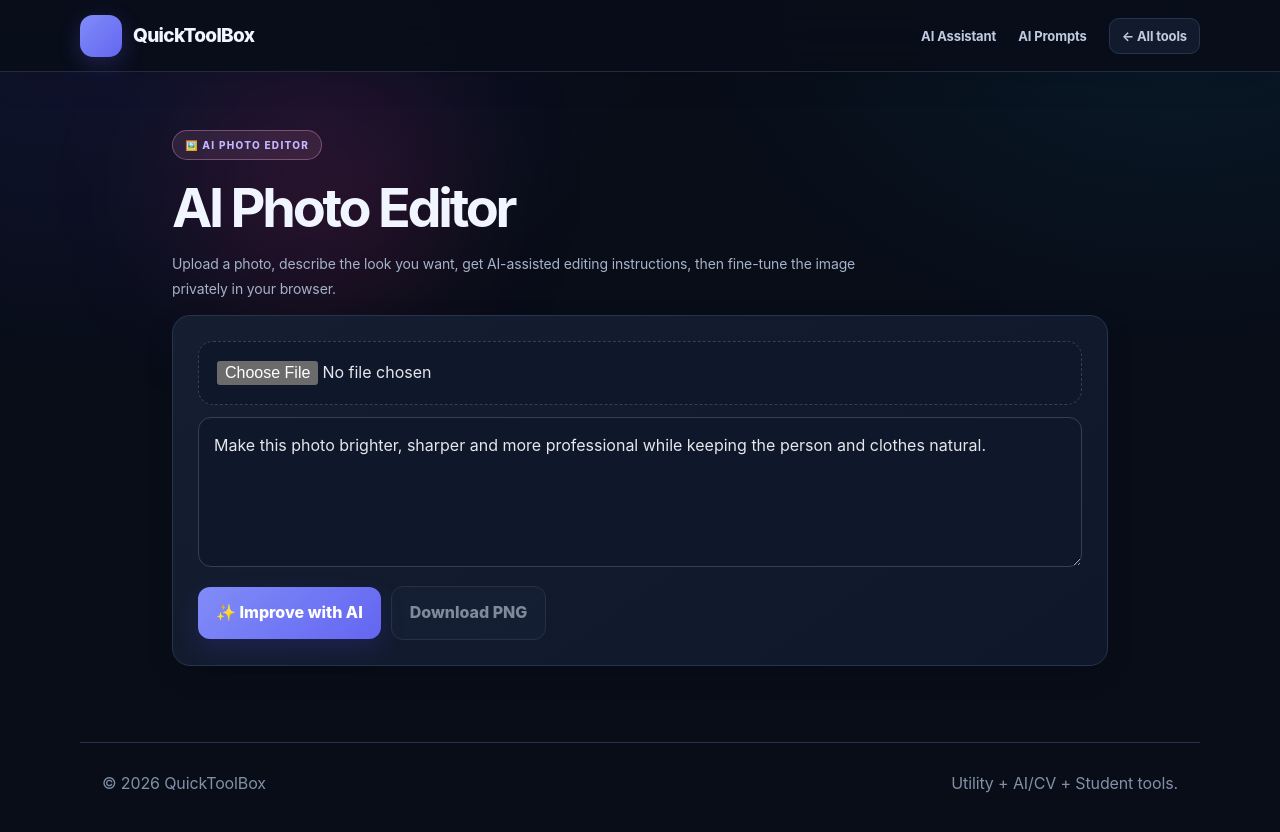
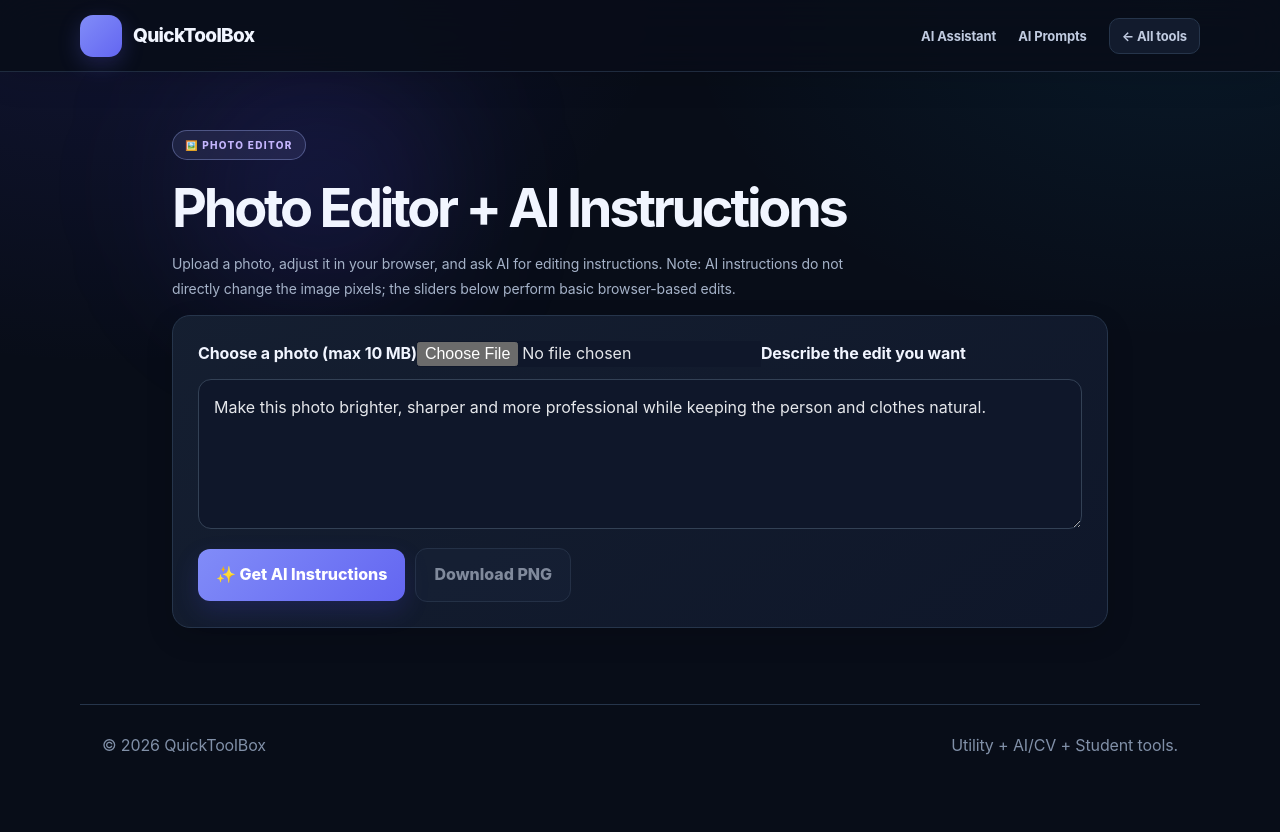
Before and after one commit to Afifarman/QuickToolBox, a Next.js app: page /ai-photo-editor in a window 1280 px wide. Shown: the top 832 px of the page. After the commit the page ends 805 px from the top, so only its background shows below. Built offline with nearby package versions, Linux system fonts and the light colour scheme; no server answers.

Commit message:
fix: preserve AI photo editor safeguards on latest main

```diff
--- a/app/ai-photo-editor/page.js
+++ b/app/ai-photo-editor/page.js
@@ -2,6 +2,8 @@
 
 import Link from 'next/link';
 import { useEffect, useRef, useState } from 'react';
+
+const MAX_IMAGE_BYTES = 10 * 1024 * 1024;
 
 export default function AIPhotoEditor() {
   const canvasRef = useRef(null);
@@ -12,50 +14,97 @@ export default function AIPhotoEditor() {
   const [saturation, setSaturation] = useState(100);
   const [blur, setBlur] = useState(0);
   const [aiTip, setAiTip] = useState('');
+  const [aiError, setAiError] = useState('');
+  const [aiBusy, setAiBusy] = useState(false);
+  const [imageError, setImageError] = useState('');
 
   useEffect(() => {
-    if (!src || !canvasRef.current) return;
+    if (!src || !canvasRef.current) return undefined;
     const img = new Image();
+    let cancelled = false;
     img.onload = () => {
+      if (cancelled || !canvasRef.current) return;
       const canvas = canvasRef.current;
       const max = 1400;
       const scale = Math.min(1, max / Math.max(img.width, img.height));
-      canvas.width = Math.round(img.width * scale);
-      canvas.height = Math.round(img.height * scale);
+      canvas.width = Math.max(1, Math.round(img.width * scale));
+      canvas.height = Math.max(1, Math.round(img.height * scale));
       const ctx = canvas.getContext('2d');
+      if (!ctx) {
+        setImageError('এই ব্রাউজারে ছবি সম্পাদনার canvas চালু করা যায়নি। অন্য ব্রাউজারে চেষ্টা করুন।');
+        return;
+      }
+      ctx.clearRect(0, 0, canvas.width, canvas.height);
       ctx.filter = `brightness(${brightness}%) contrast(${contrast}%) saturate(${saturation}%) blur(${blur}px)`;
       ctx.drawImage(img, 0, 0, canvas.width, canvas.height);
+      setImageError('');
+    };
+    img.onerror = () => {
+      if (!cancelled) setImageError('ছবিটি খোলা যায়নি। অন্য JPG, PNG বা WebP ছবি নির্বাচন করুন।');
     };
     img.src = src;
+    return () => { cancelled = true; };
   }, [src, brightness, contrast, saturation, blur]);
+
+  useEffect(() => () => {
+    if (src.startsWith('blob:')) URL.revokeObjectURL(src);
+  }, [src]);
 
   function upload(e) {
     const file = e.target.files?.[0];
+    setAiTip('');
+    setAiError('');
+    setImageError('');
     if (!file) return;
+    if (!file.type.startsWith('image/')) {
+      setImageError('একটি image ফাইল নির্বাচন করুন।');
+      e.target.value = '';
+      return;
+    }
+    if (file.size > MAX_IMAGE_BYTES) {
+      setImageError('ছবির আকার ১০ MB-এর মধ্যে রাখুন।');
+      e.target.value = '';
+      return;
+    }
     setSrc(URL.createObjectURL(file));
   }
 
   async function improvePrompt() {
-    setAiTip('Generating editing instructions…');
+    setAiBusy(true);
+    setAiTip('');
+    setAiError('');
     try {
       const res = await fetch('/api/ai', {
         method: 'POST',
         headers: { 'Content-Type': 'application/json' },
         body: JSON.stringify({ prompt: `Turn this photo editing request into a precise, safe image-editing instruction. Request: ${prompt}` })
       });
-      const data = await res.json();
-      setAiTip(data.text || 'Try natural lighting, realistic skin tones, sharper details and a clean background.');
-    } catch {
-      setAiTip('Suggested edit: improve lighting and clarity, keep natural skin tones, preserve identity, clothing and composition.');
+      const data = await res.json().catch(() => ({}));
+      if (!res.ok || typeof data.text !== 'string' || !data.text.trim()) {
+        throw new Error(data.error || 'AI পরিষেবা এখন নির্দেশনা তৈরি করতে পারেনি। কিছুক্ষণ পরে আবার চেষ্টা করুন।');
+      }
+      setAiTip(data.text.trim());
+    } catch (error) {
+      setAiError(error?.message || 'AI পরিষেবায় সংযোগ করা যায়নি। আবার চেষ্টা করুন।');
+    } finally {
+      setAiBusy(false);
     }
   }
 
   function download() {
-    if (!canvasRef.current) return;
-    const a = document.createElement('a');
-    a.download = 'quicktoolbox-ai-photo-edit.png';
-    a.href = canvasRef.current.toDataURL('image/png');
-    a.click();
+    const canvas = canvasRef.current;
+    if (!canvas || !src || !canvas.width || !canvas.height) {
+      setImageError('ডাউনলোডের আগে একটি ছবি আপলোড করে এডিটর তৈরি হতে দিন।');
+      return;
+    }
+    try {
+      const a = document.createElement('a');
+      a.download = 'quicktoolbox-photo-edit.png';
+      a.href = canvas.toDataURL('image/png');
+      a.click();
+    } catch {
+      setImageError('ছবিটি ডাউনলোড করা যায়নি। আবার আপলোড করে চেষ্টা করুন।');
+    }
   }
 
   return (
@@ -64,29 +113,33 @@ export default function AIPhotoEditor() {
         <Link className="brand" href="/"><b>Q</b> QuickToolBox</Link>
         <nav><Link href="/ai">AI Assistant</Link><Link href="/ai-prompts">AI Prompts</Link><Link href="/">← All tools</Link></nav>
       </header>
-      <main className="ai-page ai-page-photo-editor">
-        <small>🖼️ AI PHOTO EDITOR</small>
-        <h1>AI Photo Editor</h1>
-        <p>Upload a photo, describe the look you want, get AI-assisted editing instructions, then fine-tune the image privately in your browser.</p>
+      <main className="ai-page">
+        <small>🖼️ PHOTO EDITOR</small>
+        <h1>Photo Editor + AI Instructions</h1>
+        <p>Upload a photo, adjust it in your browser, and ask AI for editing instructions. Note: AI instructions do not directly change the image pixels; the sliders below perform basic browser-based edits.</p>
         <section className="result">
-          <input type="file" accept="image/*" onChange={upload} />
-          <textarea rows={4} value={prompt} onChange={e => setPrompt(e.target.value)} placeholder="Describe how you want to edit the photo…" />
+          <label htmlFor="photo-upload"><b>Choose a photo (max 10 MB)</b></label>
+          <input id="photo-upload" type="file" accept="image/*" onChange={upload} />
+          <label htmlFor="photo-prompt"><b>Describe the edit you want</b></label>
+          <textarea id="photo-prompt" rows={4} value={prompt} onChange={e => setPrompt(e.target.value)} placeholder="Describe how you want to edit the photo…" />
           <div className="ai-actions">
-            <button className="btn" type="button" onClick={improvePrompt}>✨ Improve with AI</button>
+            <button className="btn" type="button" onClick={improvePrompt} disabled={aiBusy || !prompt.trim()}>{aiBusy ? 'Generating…' : '✨ Get AI Instructions'}</button>
             <button className="btn light" type="button" onClick={download} disabled={!src}>Download PNG</button>
           </div>
-          {aiTip && <p className="result" style={{marginTop:16,whiteSpace:'pre-wrap'}}>{aiTip}</p>}
+          {aiError && <p role="alert" style={{marginTop:16,color:'#b42318',whiteSpace:'pre-wrap'}}>{aiError}</p>}
+          {aiTip && <div className="result" style={{marginTop:16,whiteSpace:'pre-wrap'}}><strong>AI-generated instructions (not an edited image)</strong><p>{aiTip}</p></div>}
+          {imageError && <p role="alert" style={{marginTop:16,color:'#b42318'}}>{imageError}</p>}
         </section>
         {src && <section className="result">
-          <h2>Editor</h2>
+          <h2>Browser photo editor</h2>
           <div style={{display:'grid',gap:12,maxWidth:700}}>
-            <label>Brightness: {brightness}% <input type="range" min="50" max="160" value={brightness} onChange={e=>setBrightness(Number(e.target.value))} /></label>
-            <label>Contrast: {contrast}% <input type="range" min="50" max="160" value={contrast} onChange={e=>setContrast(Number(e.target.value))} /></label>
-            <label>Saturation: {saturation}% <input type="range" min="0" max="180" value={saturation} onChange={e=>setSaturation(Number(e.target.value))} /></label>
-            <label>Blur: {blur}px <input type="range" min="0" max="4" step="0.5" value={blur} onChange={e=>setBlur(Number(e.target.value))} /></label>
+            <label>Brightness: {brightness}% <input aria-label="Brightness" type="range" min="50" max="160" value={brightness} onChange={e=>setBrightness(Number(e.target.value))} /></label>
+            <label>Contrast: {contrast}% <input aria-label="Contrast" type="range" min="50" max="160" value={contrast} onChange={e=>setContrast(Number(e.target.value))} /></label>
+            <label>Saturation: {saturation}% <input aria-label="Saturation" type="range" min="0" max="180" value={saturation} onChange={e=>setSaturation(Number(e.target.value))} /></label>
+            <label>Blur: {blur}px <input aria-label="Blur" type="range" min="0" max="4" step="0.5" value={blur} onChange={e=>setBlur(Number(e.target.value))} /></label>
           </div>
-          <canvas ref={canvasRef} style={{width:'100%',maxWidth:900,marginTop:20,borderRadius:16,background:'#eee'}} />
-          <p style={{color:'#667085'}}>Privacy: the basic photo adjustments run locally in your browser. The AI text assistant receives only your editing request, not the image pixels.</p>
+          <canvas ref={canvasRef} aria-label="Photo preview" style={{width:'100%',maxWidth:900,marginTop:20,borderRadius:16,background:'#eee'}} />
+          <p style={{color:'#667085'}}>Privacy: basic photo adjustments run locally in your browser. Only the text editing request is sent to the AI API; the photo pixels are not uploaded by this feature.</p>
         </section>}
       </main>
       <footer>© 2026 QuickToolBox <span>Utility + AI/CV + Student tools.</span></footer>
```
